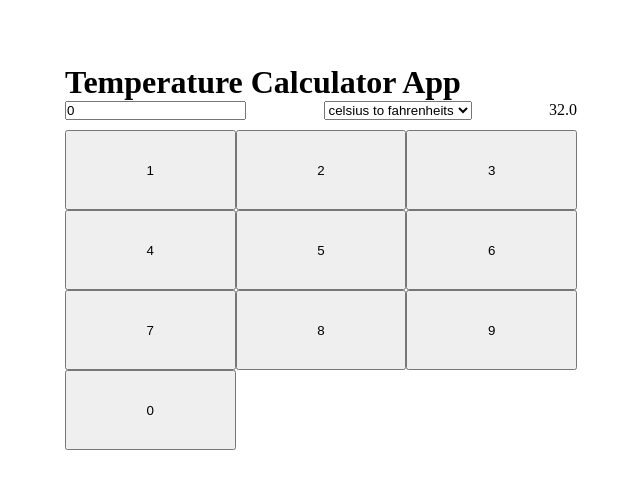
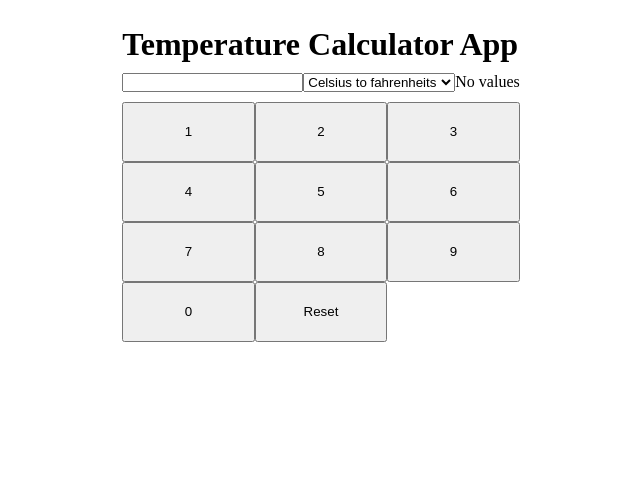
Before and after one commit to Heliosoto1987/calculatorApp, a React (Create React App) app: page / in a window 1280 px wide. Shown: the top 488 px of the page, without its empty margins (319-959 px from the left). Built offline with nearby package versions, Linux system fonts and the light colour scheme.

Commit message:
add button reset

```diff
--- a/src/components/CalculatorComponets/CalculatorButtons.jsx
+++ b/src/components/CalculatorComponets/CalculatorButtons.jsx
@@ -2,7 +2,6 @@
 import React from 'react';
 
 export const CalculatorButtons = ({ valueNumber, handLeButtonPress }) => {
-
   return (
       <button
       onClick={ handLeButtonPress }
--- a/src/components/CalculatorComponets/CalculatorInput.jsx
+++ b/src/components/CalculatorComponets/CalculatorInput.jsx
@@ -4,9 +4,9 @@ import React from 'react';
 export const CalculatorInput = ({ inputState, handLeInputChange }) => {
     return (
         <input
-            value={ inputState }
-            type="text"
-            onChange={ handLeInputChange }
+        value={ inputState }
+        type="text"
+        onChange={ handLeInputChange }
         >
         </input>
     )
--- a/src/components/CalculatorComponets/CalculatorOptions.jsx
+++ b/src/components/CalculatorComponets/CalculatorOptions.jsx
@@ -1,15 +1,14 @@
 //vendor
 import React from 'react'
-
-const temperature1 = 'celsius'
-const temperature2 = 'fahrenheits'
+//globalVariables
+import { typesOfTemperatures } from '../globalVariables/typesOfTemperatures';
+const {temperature1, temperature2} = typesOfTemperatures
 
 export const CalculatorOptions = ({ handLeOptionsChange }) => {
-    return (
-        <select
-        onClick={ handLeOptionsChange }>
-          <option value={ temperature1 }>celsius to fahrenheits</option>
-          <option value={ temperature2 }>fahrenheits to celsius</option>
-        </select>
-    )
+  return (
+    <select onClick={ handLeOptionsChange }>
+      <option value={ temperature1 }>Celsius to fahrenheits</option>
+      <option value={ temperature2 }>Fahrenheits to celsius</option>
+    </select>
+  )
 }
--- a/src/components/CalculatorScreen.jsx
+++ b/src/components/CalculatorScreen.jsx
@@ -5,37 +5,46 @@ import { CalculatorInput } from './CalculatorComponets/CalculatorInput';
 import { CalculatorButtons } from './CalculatorComponets/CalculatorButtons';
 import { CalculatorOptions } from './CalculatorComponets/CalculatorOptions';
 //utils
-import { celsiusToFahrenheit, fahrenheitToCelsius } from '../funtions/utils'
+import { celsiusToFahrenheit, fahrenheitToCelsius } from '../utils/utils'
 //styles
 import '../styles/calculatorScreen.scss';
+//globalVariables
+import { typesOfTemperatures } from './globalVariables/typesOfTemperatures';
+
+
 
 const arrayButtons = [1,2,3,4,5,6,7,8,9,0];
 
 export const CalculatorScreen = () => {
-  const [inputState, setInputState] = useState(0);
-  const [initialTemp, setInitialTemp] = useState('celsius');
-  const [result, setResult] = useState(0)
+  const {temperature1} = typesOfTemperatures
+  const [inputState, setInputState] = useState('');
+  const [initialTemp, setInitialTemp] = useState(temperature1);
+  const [result, setResult] = useState(0);
 
   useEffect(() => {
-    if (initialTemp === 'celsius' ){
-    setResult(celsiusToFahrenheit( inputState ))
+  if (initialTemp === temperature1 ){
+  setResult(celsiusToFahrenheit( inputState ));
   }else{
-    setResult(fahrenheitToCelsius( inputState ))
+  setResult(fahrenheitToCelsius( inputState ));
   }
-  }, [initialTemp, inputState])
+  }, [initialTemp, inputState, temperature1]);
+
+  useEffect(() => {
+    if(result === 'NaN'){
+      setResult('Cannot be calculated')
+    }
+  }, [result]);
 
   const handLeButtonPress = ({ target }) => {
-      setInputState(inputState + target.value)
+    setInputState(inputState + target.value);
   }
   const handLeOptionsChange = ({ target }) => {
-      setInitialTemp(target.value)
+    setInitialTemp(target.value);
   }
   const handLeInputChange = ({ target }) => {
     setInputState((target.value));
   }
-    if(result === 'NaN'){
-      setResult('cannot be calculated')
-    }
+
   return (
     <main className="calculator">
       <div className="calculator__container">
@@ -60,7 +69,11 @@ export const CalculatorScreen = () => {
               key={ i + 0} />)
               //using index to place the key as these sticks will be static //
               }
+            <CalculatorButtons
+            handLeButtonPress={() => setInputState(0)}
+            valueNumber={ 'Reset' } />
             </div>
+
       </div>
     </main>
   )
--- /dev/null
+++ b/src/components/globalVariables/typesOfTemperatures.js
@@ -0,0 +1,4 @@
+export const typesOfTemperatures = {
+    temperature1: 'celsius',
+    temperature2: 'fahrenheits'
+}
--- a/src/styles/calculatorScreen.scss
+++ b/src/styles/calculatorScreen.scss
@@ -1,31 +1,25 @@
 .calculator{
-    height: 100vh;
-    width: 100vw;
     display: flex;
     justify-content: center;
 }
 
 .calculator__container {
-    height: 40vh;
-    width: 40vw;
-    margin-top: 5%;
+    margin-top: 2%;
+}
+
+.container__title{
+    margin-bottom: 10px;
 }
 
 .container__size{
     display: flex;
-    width: 100%;
     justify-content: space-between;
-}
-
-.calculator__input{
-    background-color: red;
-    font-size: 45px;
 }
 
 .container__buttons{
     display: grid;
     grid-template-columns: 1fr 1fr 1fr;
     width: 100%;
-    height: 100%;
+    height: 30vh;
     margin-top: 10px;
 }
```
Also changed, not shown: src/utils/utils.js (line endings or trailing spaces). Lines whose indentation alone changed are shown as unchanged.
